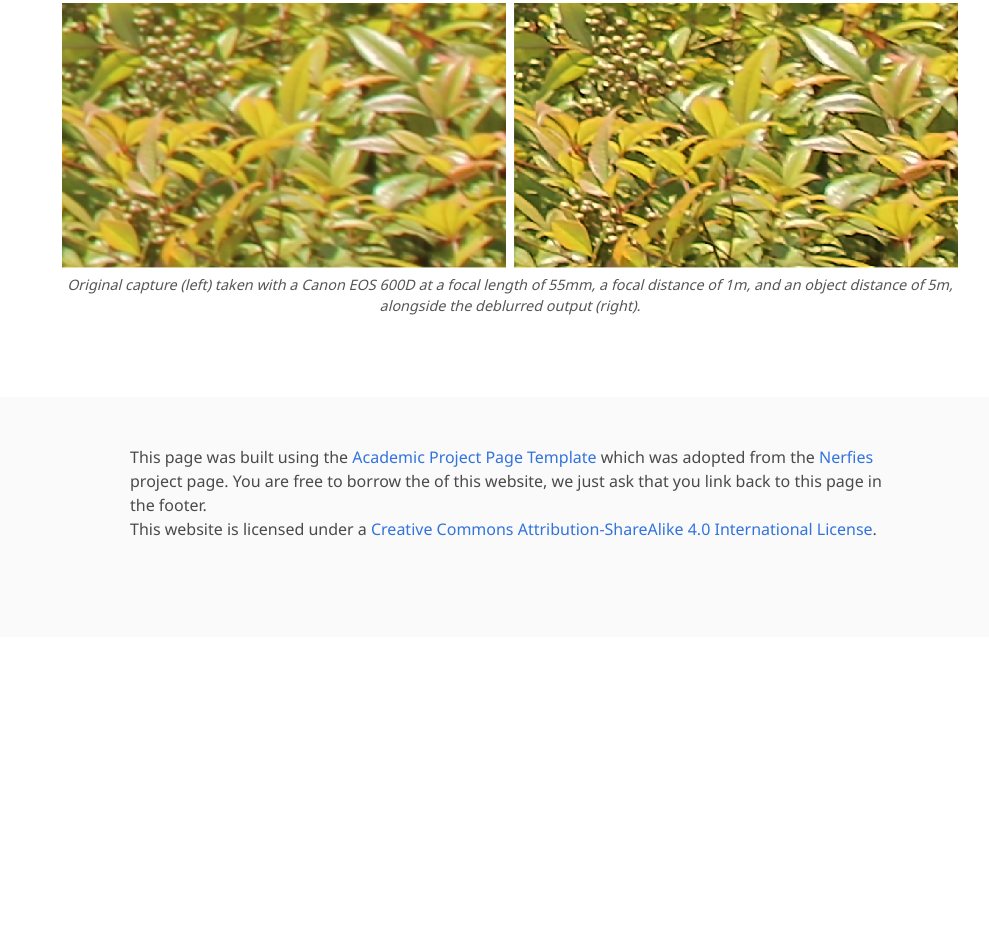
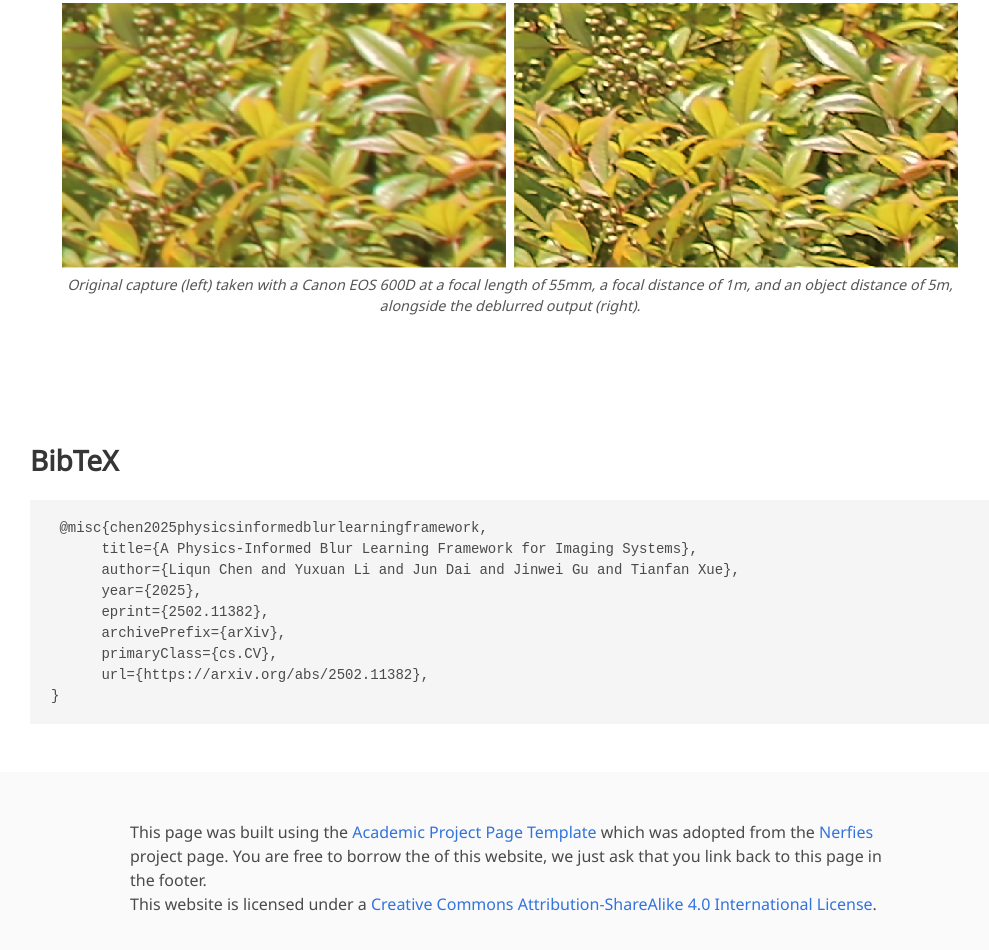
Before and after one commit to OpenImagingLab/PSF-Estimation, a plain HTML site: page docs/index.html in a window 1280 px wide. Shown: the part 3892-4842 px from the top of the page, without its empty margins (130-1119 px from the left). Before the commit the page ends 4529 px from the top, so only its background shows below. Drawn offline with nearby package versions, Linux system fonts and the light colour scheme; some icons are missing; a web font is replaced by a local one.

Commit message:
Update index.html
Signed-off-by: Liqun.Chen <39180349+xjcclq@users.noreply.github.com>

```diff
--- a/docs/index.html
+++ b/docs/index.html
@@ -58,7 +58,7 @@
                     <div class="publication-links">
                       <!-- PDF Link. -->
                       <span class="link-block">
-                        <a href="https://arxiv.org/abs/2502.04719"
+                        <a href="https://arxiv.org/abs/2502.11382"
                            class="external-link button is-normal is-rounded is-dark">
                           <span class="icon">
                               <i class="fas fa-file-pdf"></i>
@@ -234,6 +234,24 @@
 
 
 
+<!--BibTex citation -->
+  <section class="section" id="BibTeX">
+    <div class="container is-max-desktop content">
+      <h2 class="title">BibTeX</h2>
+      <pre><code> @misc{chen2025physicsinformedblurlearningframework,
+      title={A Physics-Informed Blur Learning Framework for Imaging Systems},
+      author={Liqun Chen and Yuxuan Li and Jun Dai and Jinwei Gu and Tianfan Xue},
+      year={2025},
+      eprint={2502.11382},
+      archivePrefix={arXiv},
+      primaryClass={cs.CV},
+      url={https://arxiv.org/abs/2502.11382},
+}</code></pre>
+    </div>
+</section>
+
+
+<!--End BibTex citation -->
 
 
   <footer class="footer">
```
